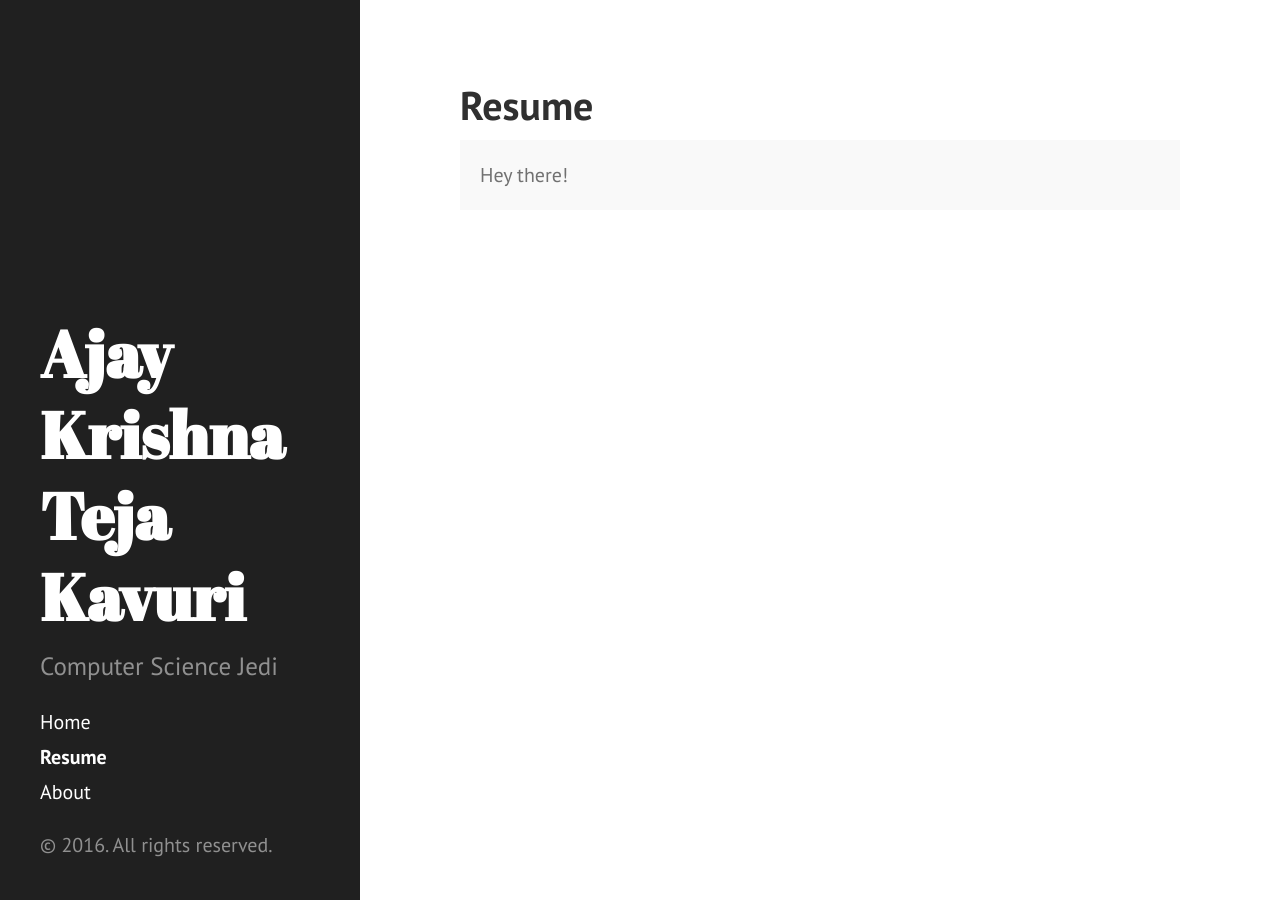
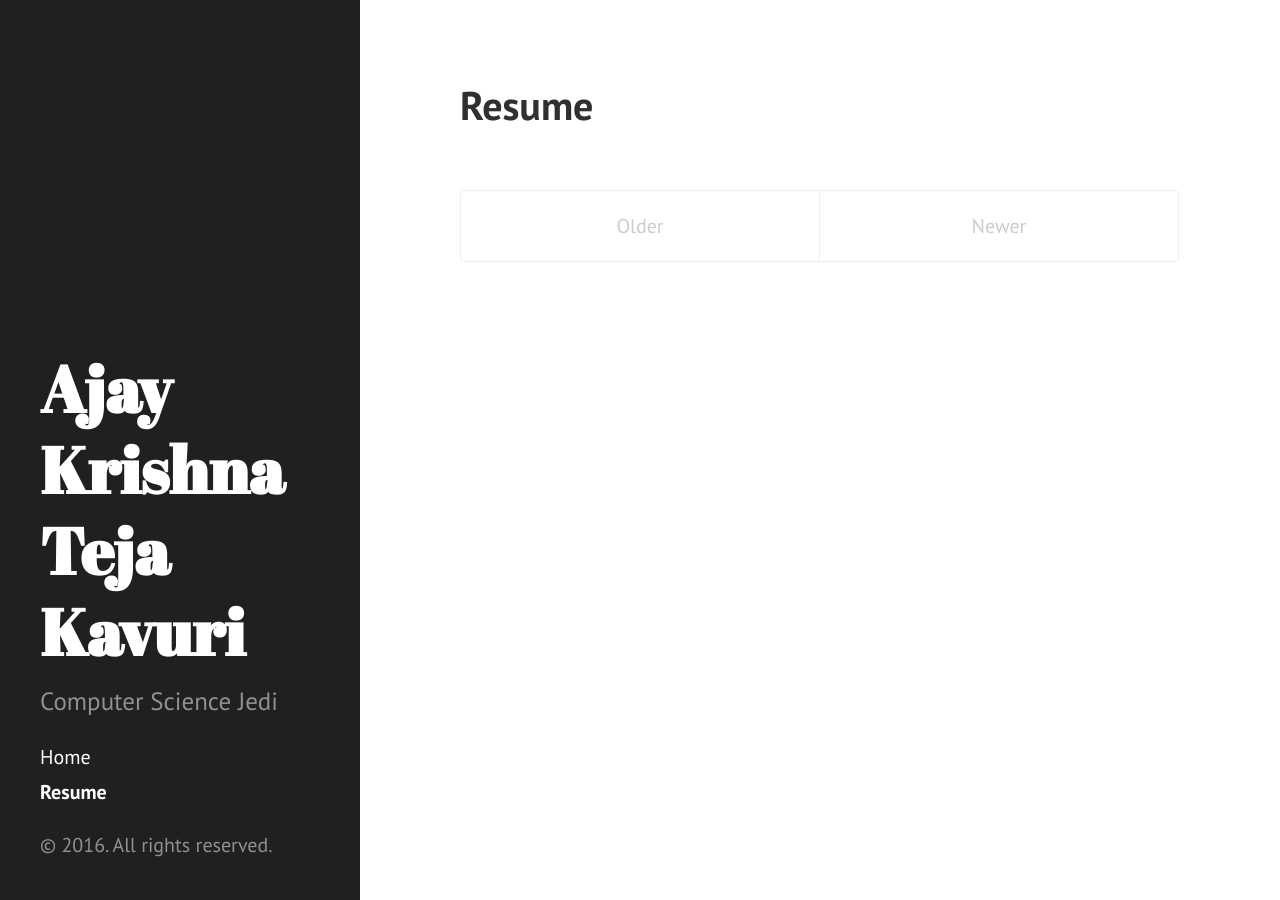
Before and after one commit to PseudoAj/pseudoaj.github.io, a Jekyll site: the page built from Resume.md, in a window 1280 px wide. Built offline with Jekyll 4.4.1, drawn with Linux system fonts in a browser that asks for light colours.

Commit message:
added the resume

```diff
--- a/Resume.md
+++ b/Resume.md
@@ -3,6 +3,35 @@ layout: page
 title: Resume
 ---
 
-<p class="message">
-  Hey there!
-</p>
+<div class="posts">
+  {% for post in paginator.posts %}
+  <div class="post">
+    <h1 class="post-title">
+      <a href="{{ post.url }}">
+        {{ post.title }}
+      </a>
+    </h1>
+
+    <span class="post-date">{{ post.date | date_to_string }}</span>
+
+    {{ post.content }}
+  </div>
+  {% endfor %}
+</div>
+
+<div class="pagination">
+  {% if paginator.next_page %}
+    <a class="pagination-item older" href="{{ site.baseurl }}page{{paginator.next_page}}">Older</a>
+  {% else %}
+    <span class="pagination-item older">Older</span>
+  {% endif %}
+  {% if paginator.previous_page %}
+    {% if paginator.page == 2 %}
+      <a class="pagination-item newer" href="{{ site.baseurl }}">Newer</a>
+    {% else %}
+      <a class="pagination-item newer" href="{{ site.baseurl }}page{{paginator.previous_page}}">Newer</a>
+    {% endif %}
+  {% else %}
+    <span class="pagination-item newer">Newer</span>
+  {% endif %}
+</div>
```
Also changed, not shown: about.md (deleted, +0 -8 lines).
